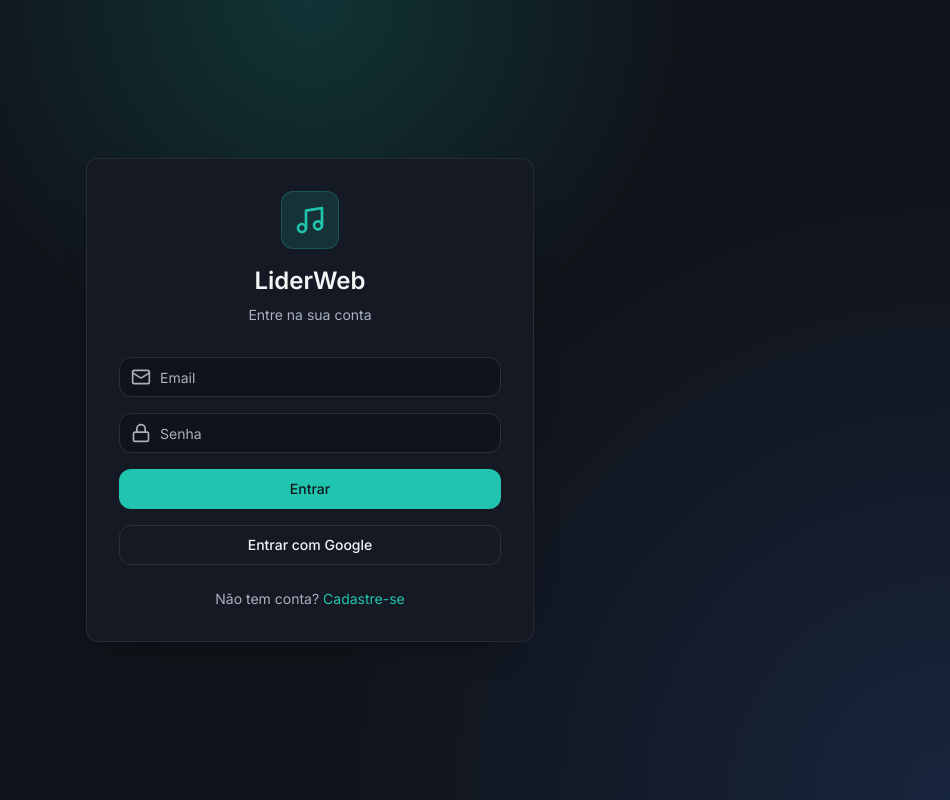
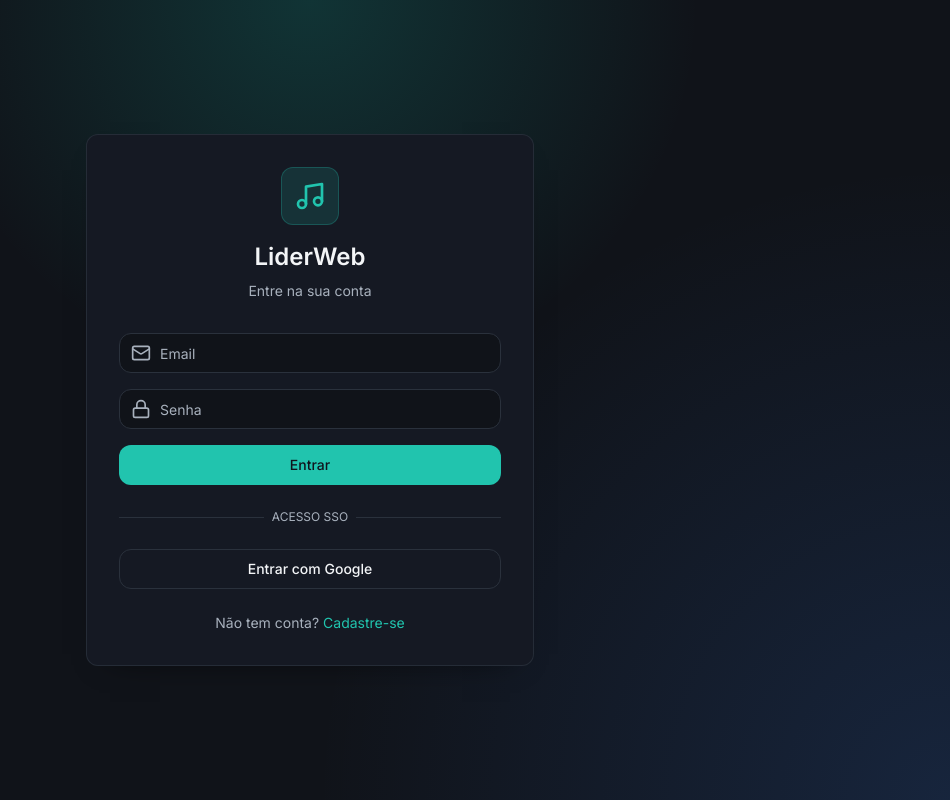
Before and after one commit to andrenevescoelho/liderweb, a Next.js app: page /login in a window 1280 px wide. Shown: the whole page, without its empty margins (330-1280 px from the left). Built offline with nearby package versions, Linux system fonts and the light colour scheme; no server answers.

Commit message:
fix: exibir botão SSO no login

```diff
--- a/app/(auth)/login/page.tsx
+++ b/app/(auth)/login/page.tsx
@@ -14,7 +14,8 @@ export default function LoginPage() {
   const [email, setEmail] = useState("");
   const [password, setPassword] = useState("");
   const [error, setError] = useState("");
-  const [loading, setLoading] = useState(false);
+  const [credentialsLoading, setCredentialsLoading] = useState(false);
+  const [googleLoading, setGoogleLoading] = useState(false);
   const searchParams = useSearchParams();
   const oauthErrorMessage = useMemo(() => {
     const errorParam = searchParams.get("error");
@@ -40,19 +41,19 @@ export default function LoginPage() {
 
   const handleGoogleLogin = async () => {
     setError("");
-    setLoading(true);
+    setGoogleLoading(true);
     try {
       await signIn("google", { callbackUrl: "/dashboard" });
     } catch {
       setError("Erro ao iniciar login com Google");
-      setLoading(false);
+      setGoogleLoading(false);
     }
   };
 
   const handleSubmit = async (e: React.FormEvent) => {
     e?.preventDefault?.();
     setError("");
-    setLoading(true);
+    setCredentialsLoading(true);
 
     try {
       const result = await signIn("credentials", { email, password, redirect: false });
@@ -75,7 +76,7 @@ export default function LoginPage() {
     } catch {
       setError("Erro ao fazer login");
     } finally {
-      setLoading(false);
+      setCredentialsLoading(false);
     }
   };
 
@@ -106,12 +107,21 @@ export default function LoginPage() {
             <Input type="password" placeholder="Senha" value={password} onChange={(e) => setPassword(e?.target?.value ?? "")} className="pl-10" required />
           </div>
 
-          <Button type="submit" className="w-full" disabled={loading}>
-            {loading ? <Loader2 className="h-5 w-5 animate-spin" /> : "Entrar"}
+          <Button type="submit" className="w-full" disabled={credentialsLoading || googleLoading}>
+            {credentialsLoading ? <Loader2 className="h-5 w-5 animate-spin" /> : "Entrar"}
           </Button>
 
-          <Button type="button" variant="outline" className="w-full" disabled={loading} onClick={handleGoogleLogin}>
-            Entrar com Google
+          <div className="relative py-2">
+            <div className="absolute inset-0 flex items-center">
+              <span className="w-full border-t" />
+            </div>
+            <div className="relative flex justify-center text-xs uppercase">
+              <span className="bg-card px-2 text-muted-foreground">Acesso SSO</span>
+            </div>
+          </div>
+
+          <Button type="button" variant="outline" className="w-full" disabled={credentialsLoading || googleLoading} onClick={handleGoogleLogin}>
+            {googleLoading ? <Loader2 className="h-5 w-5 animate-spin" /> : "Entrar com Google"}
           </Button>
         </form>
 
```
